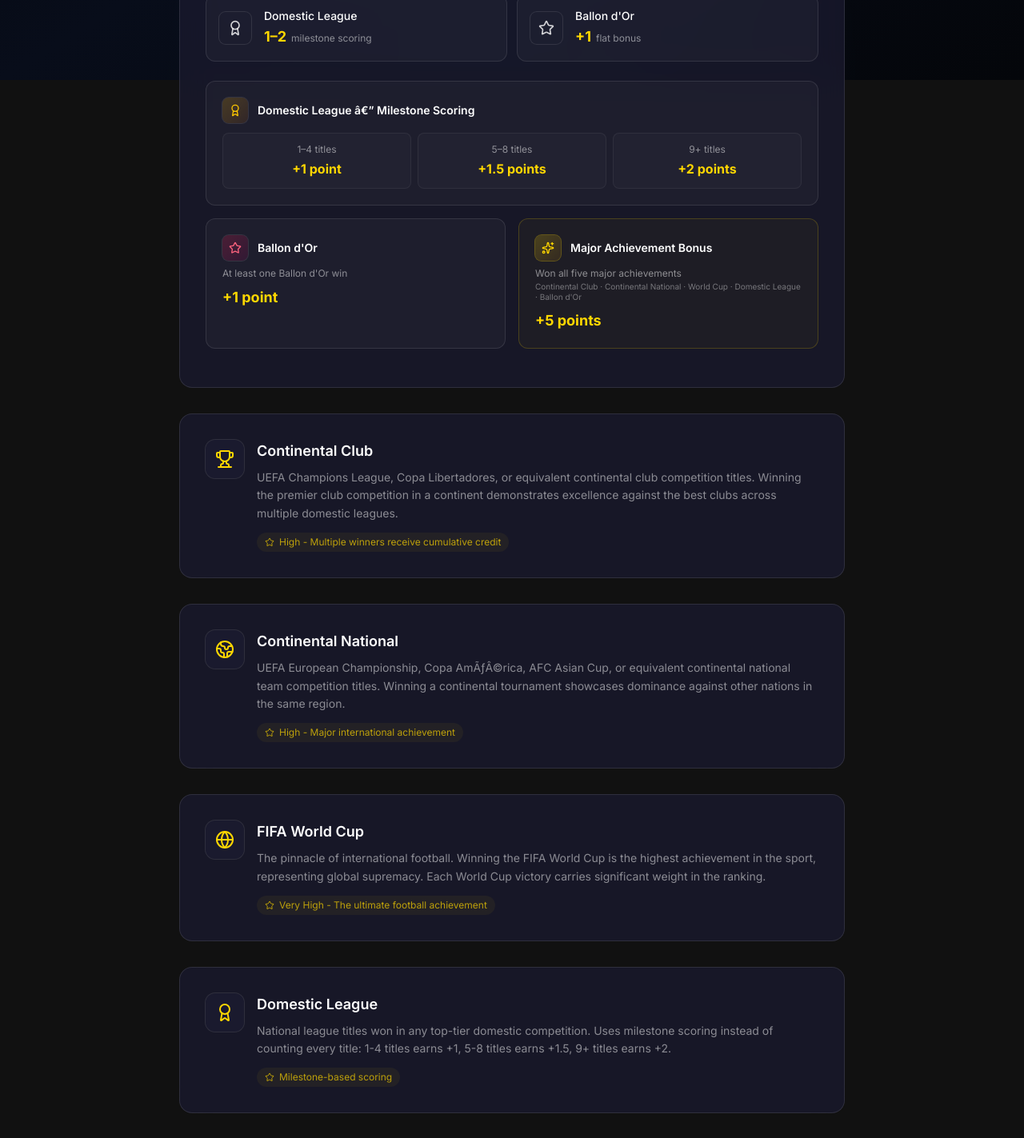
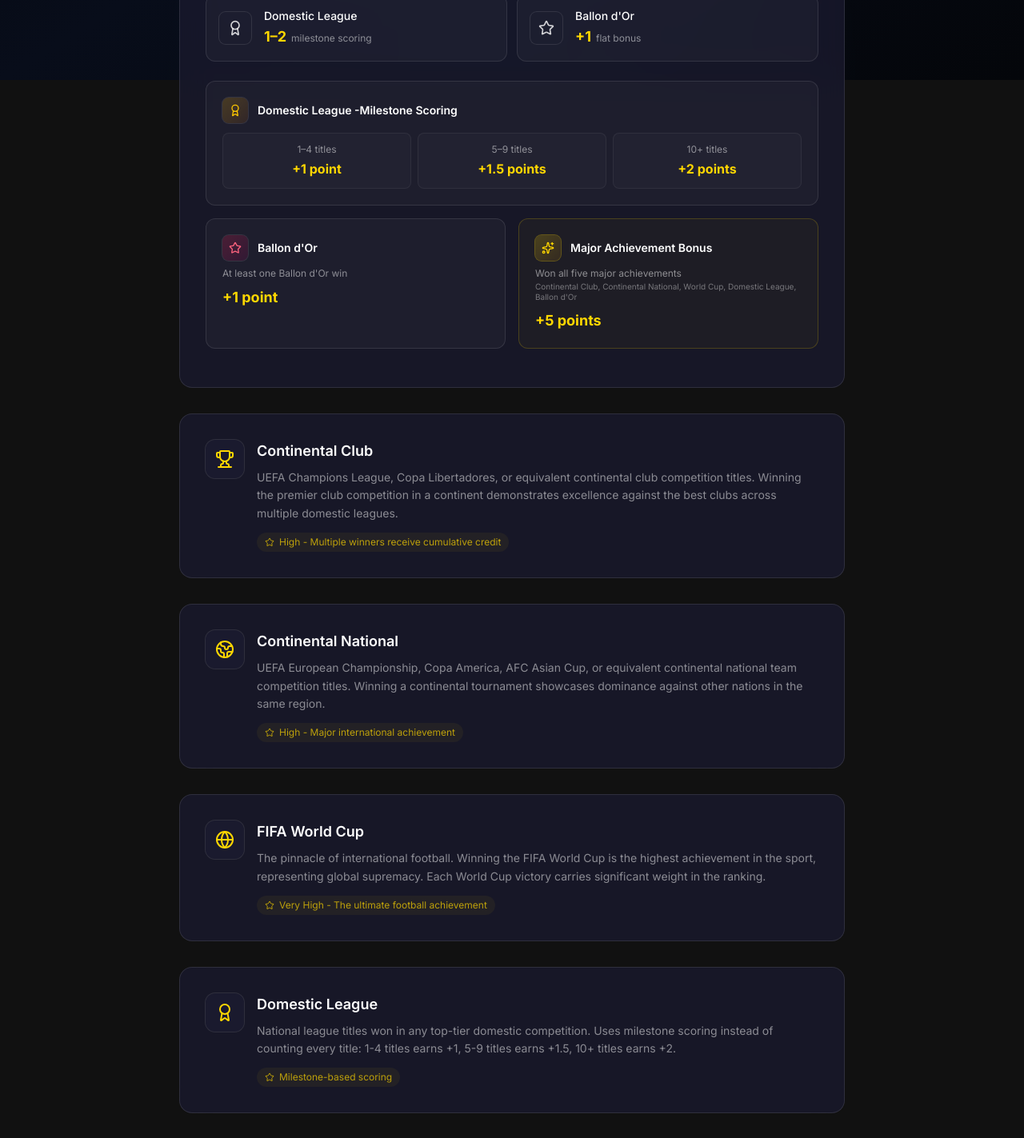
Before and after one commit to hendrosusanto926/legends-ranking, a Next.js app: page /methodology in a window 1280 px wide. Shown: the part 700-2123 px from the top of the page at 80% size. Built offline with nearby package versions, Linux system fonts and the light colour scheme; no server answers.

Commit message:
Fix encoding corruption for é and ' characters in methodology page

```diff
--- a/src/app/methodology/page.tsx
+++ b/src/app/methodology/page.tsx
@@ -39,7 +39,7 @@
     key: "continentalNational",
     title: "Continental National",
     description:
-      "UEFA European Championship, Copa AmÃƒÂ©rica, AFC Asian Cup, or equivalent continental national team competition titles. Winning a continental tournament showcases dominance against other nations in the same region.",
+      "UEFA European Championship, Copa America, AFC Asian Cup, or equivalent continental national team competition titles. Winning a continental tournament showcases dominance against other nations in the same region.",
     weight: "High - Major international achievement",
   },
   {
@@ -53,7 +53,7 @@
     key: "domesticLeague",
     title: "Domestic League",
     description:
-      "National league titles won in any top-tier domestic competition. Uses milestone scoring instead of counting every title: 1-4 titles earns +1, 5-8 titles earns +1.5, 9+ titles earns +2.",
+      "National league titles won in any top-tier domestic competition. Uses milestone scoring instead of counting every title: 1-4 titles earns +1, 5-9 titles earns +1.5, 10+ titles earns +2.",
     weight: "Milestone-based scoring",
   },
   {
@@ -81,7 +81,7 @@
     key: "continentalRunnerUp",
     title: "Continental Runner-up",
     description:
-      "Finishing as runner-up in a continental tournament (UEFA Euro, Copa AmÃƒÂ©rica, etc.). Each runner-up appearance earns +0.75 points.",
+      "Finishing as runner-up in a continental tournament (UEFA Euro, Copa America, etc.). Each runner-up appearance earns +0.75 points.",
     weight: "+0.75 per appearance",
   },
 ];
@@ -180,13 +180,13 @@
                   <div className="flex items-center justify-center w-8 h-8 rounded-lg bg-gradient-to-br from-yellow-500/20 to-amber-600/10 ring-1 ring-white/10">
                     <Award className="h-4 w-4 text-yellow-400" />
                   </div>
-                  <h3 className="text-sm font-semibold text-[var(--text-primary)]">Domestic League â€” Milestone Scoring</h3>
+                  <h3 className="text-sm font-semibold text-[var(--text-primary)]">Domestic League -Milestone Scoring</h3>
                 </div>
                 <div className="grid grid-cols-1 sm:grid-cols-3 gap-2">
                   {[
                     { range: "1\u20134 titles", points: "+1 point" },
-                    { range: "5\u20138 titles", points: "+1.5 points" },
-                    { range: "9+ titles", points: "+2 points" },
+                    { range: "5\u20139 titles", points: "+1.5 points" },
+                    { range: "10+ titles", points: "+2 points" },
                   ].map((tier) => (
                     <div key={tier.range} className="rounded-lg border border-white/[0.06] bg-white/[0.02] px-4 py-3 text-center">
                       <p className="text-xs text-[var(--text-secondary)] mb-1">{tier.range}</p>
@@ -219,7 +219,7 @@
                     <h3 className="text-sm font-semibold text-[var(--text-primary)]">Major Achievement Bonus</h3>
                   </div>
                   <p className="text-xs text-[var(--text-secondary)] mb-2">
-                    Won all five major achievements<span className="block text-[10px] text-white/40 mt-0.5">Continental Club · Continental National · World Cup · Domestic League · Ballon d'Or</span>
+                    Won all five major achievements<span className="block text-[10px] text-white/40 mt-0.5">Continental Club, Continental National, World Cup, Domestic League, Ballon d'Or</span>
                   </p>
                   <p className="text-lg font-bold text-[#FFD700]">+5 points</p>
                 </div>
```
